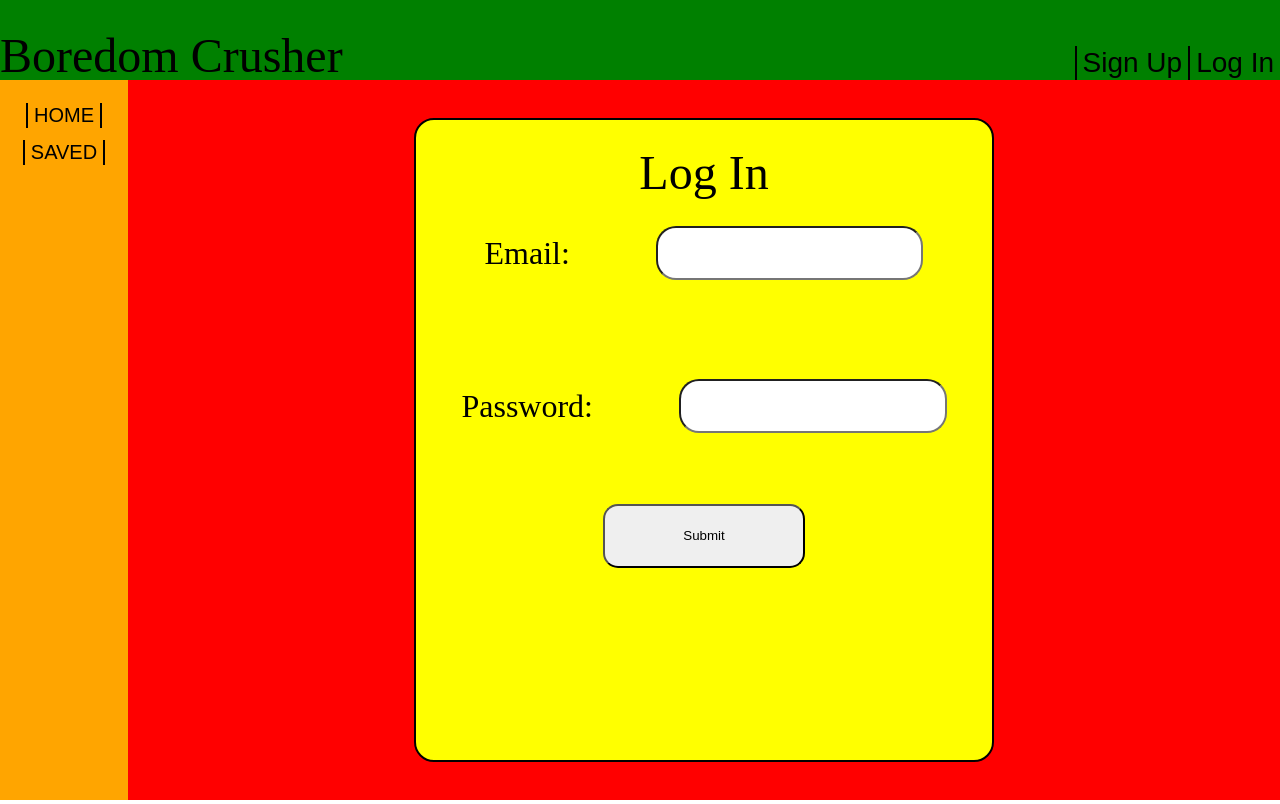
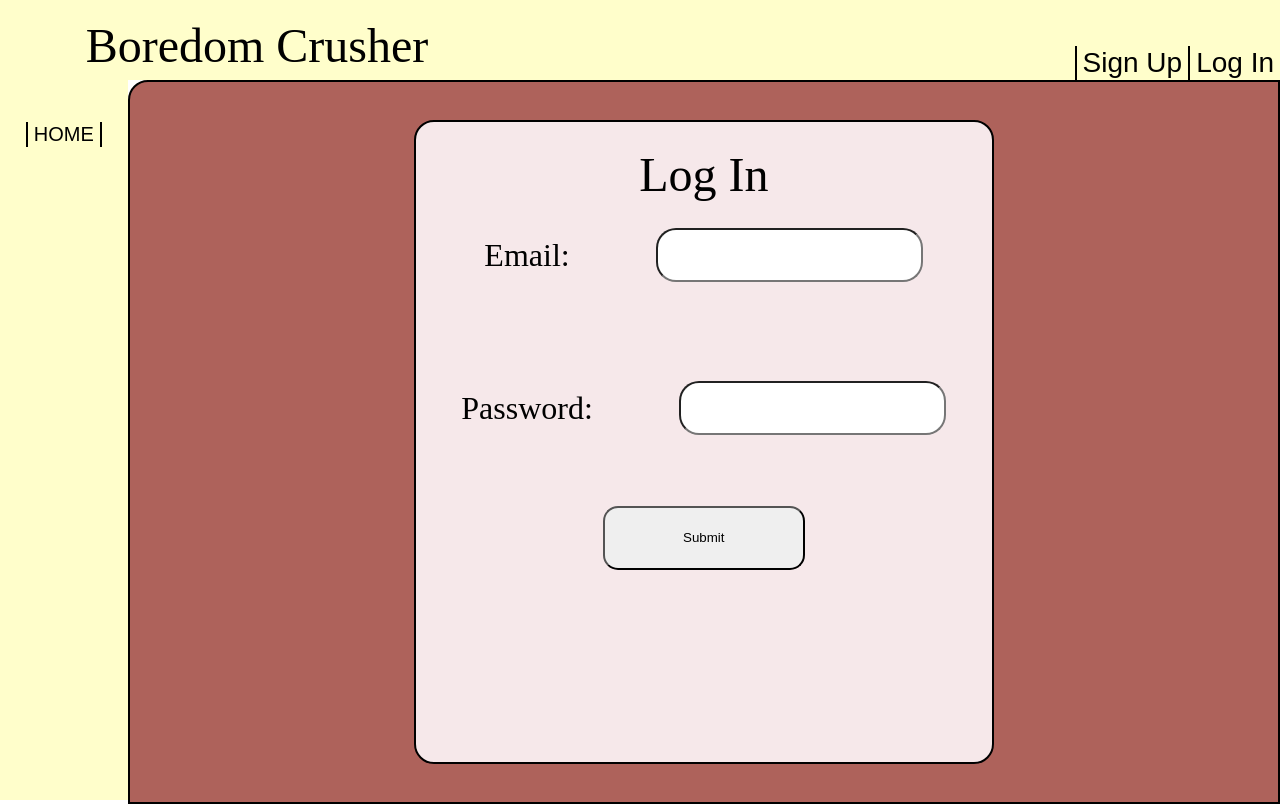
Before and after one commit to Jabene/Boredom-Crusher, a React (Create React App) app: page /logIn in a window 1280 px wide. Built offline with nearby package versions, Linux system fonts and the light colour scheme.

Commit message:
Deploy to surge

```diff
--- a/src/App/App.js
+++ b/src/App/App.js
@@ -25,7 +25,6 @@ class App extends React.Component {
 
   setActivities = async () => {
     const { user } = this.state
-    console.log(user.id)
     const activities = await fetchCalls.getActivities( +user.id )
     this.setState({activities: [...activities]})
   }
@@ -68,7 +67,7 @@ class App extends React.Component {
           />
             <Route
               path='/newActivity'
-              element={ <NewActivity save={ this.saveActivity } /> }
+              element={ <NewActivity save={ this.saveActivity } user={ this.state.user } /> }
             />
             <Route
               path='/savedActivities'
--- a/src/Aside/Aside.css
+++ b/src/Aside/Aside.css
@@ -1,5 +1,5 @@
 aside {
   width: 10vw;
   height: 90vh;
-  background-color: orange;
+  background-color: #FFFECB;
 }
--- a/src/Header/Header.css
+++ b/src/Header/Header.css
@@ -4,14 +4,17 @@ header {
   display: flex;
   align-items: flex-end;
   justify-content: space-between;
-  background-color: green;
+  background-color: #FFFECB;
   margin: 0px;
 }
 
 .site-title {
+  width: 100%;
   font-size: 3rem;
   color: black;
   text-decoration: none;
+  margin-left: 25%;
+  margin-bottom: 3%;
 }
 
 .site-title:visited {
@@ -32,3 +35,7 @@ header {
   border-bottom: none;
   font-size: 1.75rem;
 }
+
+.welcome-message {
+  font-size: 3rem;
+}
--- a/src/Header/Header.js
+++ b/src/Header/Header.js
@@ -11,7 +11,7 @@ const Header = ({ user }) => {
       </Link>
       <div className='login-section'>
         { user.id ?
-          <h2>{`Welcome ${user.firstName}`}</h2> :
+          <h2 className='welcome-message'>{`Welcome ${user.firstName}`}</h2> :
         <><Button path='/signUp' text='Sign Up' className='login-btns' />
         <Button path='/logIn' text='Log In' className='login-btns' /></>
         }
--- a/src/HomePage/HomePage.css
+++ b/src/HomePage/HomePage.css
@@ -1,9 +1,11 @@
 .home-page {
   width: 90vw;
   height: 90vh;
-  background-color: red;
+  background-color: #D2E4C4;
   display: flex;
   flex-direction: column;
+  border-radius: 20px 0px 0px 0px;
+  border: solid black 2px;
   align-items: center;
   justify-content: center;
   font-size: 5rem;
--- a/src/LogIn/LogIn.css
+++ b/src/LogIn/LogIn.css
@@ -1,9 +1,11 @@
 .log-in-page {
   width: 90vw;
   height: 90vh;
-  background-color: red;
+  background-color: #AE625B;
   display: flex;
   justify-content: center;
+  border-radius: 20px 0px 0px 0px;
+  border: solid black 2px;
   align-items: center;
 }
 
@@ -16,6 +18,7 @@
   display: flex;
   flex-direction: column;
   align-items: center;
+  background-color: #F6E8EA;
 }
 
 .log-in-heading {
--- a/src/Nav/Nav.js
+++ b/src/Nav/Nav.js
@@ -1,12 +1,34 @@
 import React from 'react'
 import Button from '../Button/Button'
+import { Link } from 'react-router-dom'
 import './Nav.css'
 
 const Nav = ({ user }) => {
   return (
     <nav className='nav'>
       <Button path='/' text='HOME' className='nav-btn' />
-      <Button path={`/savedActivities`} text='SAVED' className='nav-btn' />
+      {user.id ?
+        <>
+          <Button
+            path='/savedActivities'
+            text='SAVED'
+            className='nav-btn'
+          />
+          <Link to='/' >
+            <button
+              className='nav-btn btn'
+              onClick={() => {
+                  localStorage.clear()
+                  window.location.reload()
+                }
+              }
+            >
+            LOG OUT
+            </button>
+          </Link>
+        </> :
+        ""
+      }
     </nav>
   )
 }
--- a/src/NewActivity/NewActivity.css
+++ b/src/NewActivity/NewActivity.css
@@ -5,7 +5,9 @@
   flex-direction: column;
   align-items: center;
   justify-content: center;
-  background-color: blue;
+  border-radius: 20px 0px 0px 0px;
+  border: solid black 2px;
+  background-color: #BADEFC;
 }
 
 .loading-message {
@@ -19,6 +21,8 @@
   flex-direction: column;
   align-items: center;
   justify-content: center;
+  border-radius: 20px;
+  border: solid black 2px;
   background-color: pink;
 }
 
@@ -41,6 +45,7 @@
 
 .heading-and-btn > button {
   margin-left: 5%;
+  border: solid black 2px;
 }
 
 .new-activity-card-heading > p {
--- a/src/NewActivity/NewActivity.js
+++ b/src/NewActivity/NewActivity.js
@@ -17,7 +17,7 @@ export default class NewActivity extends React.Component {
   render() {
     const { activity, link, type, participants, price } = this.state.wholeActivity
     const { loading, wholeActivity } = this.state
-    const { save } = this.props
+    const { save, user } = this.props
 
     return (
       <section className='new-activity-page'>
@@ -31,13 +31,17 @@ export default class NewActivity extends React.Component {
                 <h2>New Activity</h2>
                 {this.state.saved ?
                   <p className='saved-message'>This Activity has been saved</p>:
-                  <button
-                    onClick={ () => {
-                      save(wholeActivity)
-                      this.setState({saved: true})
-                    }}
-                    className='save-btn btn'
-                  >Save</button>
+                  ( user.id ?
+                    <button
+                      onClick={ () => {
+                        save(wholeActivity)
+                        this.setState({saved: true})
+                      }}
+                      className='save-btn btn'>
+                      Save
+                    </button> :
+                    ""
+                  )
                 }
               </div>
               <p>Type: { type }</p>
--- a/src/SavedActivities/SavedActivities.css
+++ b/src/SavedActivities/SavedActivities.css
@@ -1,9 +1,11 @@
 .saved-activities-page {
   width: 90vw;
   height: 90vh;
-  background-color: purple;
+  background-color: #EAAEB8;
   display: flex;
   align-items: center;
   flex-wrap: wrap;
   overflow-y: scroll;
+  border-radius: 20px 0px 0px 0px;
+  border: solid black 2px;
 }
--- a/src/SavedCard/SavedCard.css
+++ b/src/SavedCard/SavedCard.css
@@ -1,11 +1,13 @@
 .saved-card {
   width: 20%;
   height: 30%;
-  background-color: yellow;
+  background-color: #7CFABF;
   display: flex;
   flex-direction: column;
   align-items: center;
   justify-content: center;
+  border-radius: 20px;
+  border: solid black 2px;
   margin: 2% 2% 0% 2%;
 }
 
--- a/src/SignUp/SignUp.css
+++ b/src/SignUp/SignUp.css
@@ -4,7 +4,9 @@
   display: flex;
   align-items: center;
   justify-content: center;
-  background-color: white;
+  border-radius: 20px 0px 0px 0px;
+  border: solid black 2px;
+  background-color: #C9C0C0;
 }
 
 .sign-up-form {
@@ -15,6 +17,7 @@
   display: flex;
   flex-direction: column;
   align-items: center;
+  background-color: #B3F7FA;
   /* justify-content: space-around; */
 }
 
```
